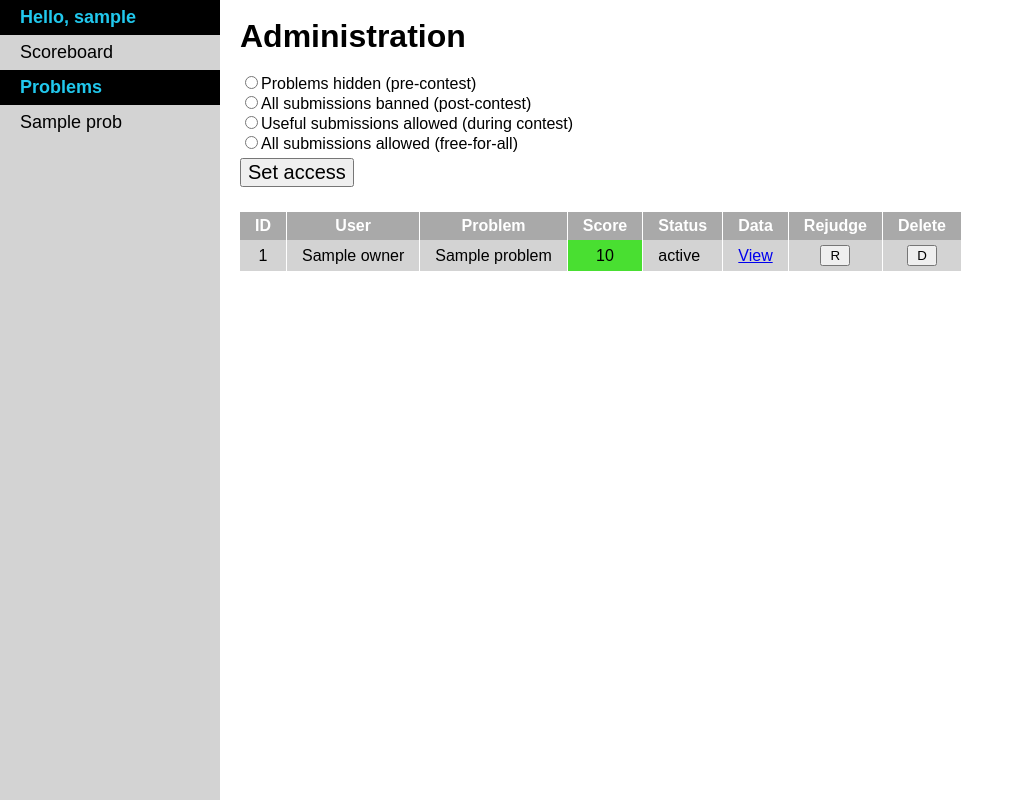
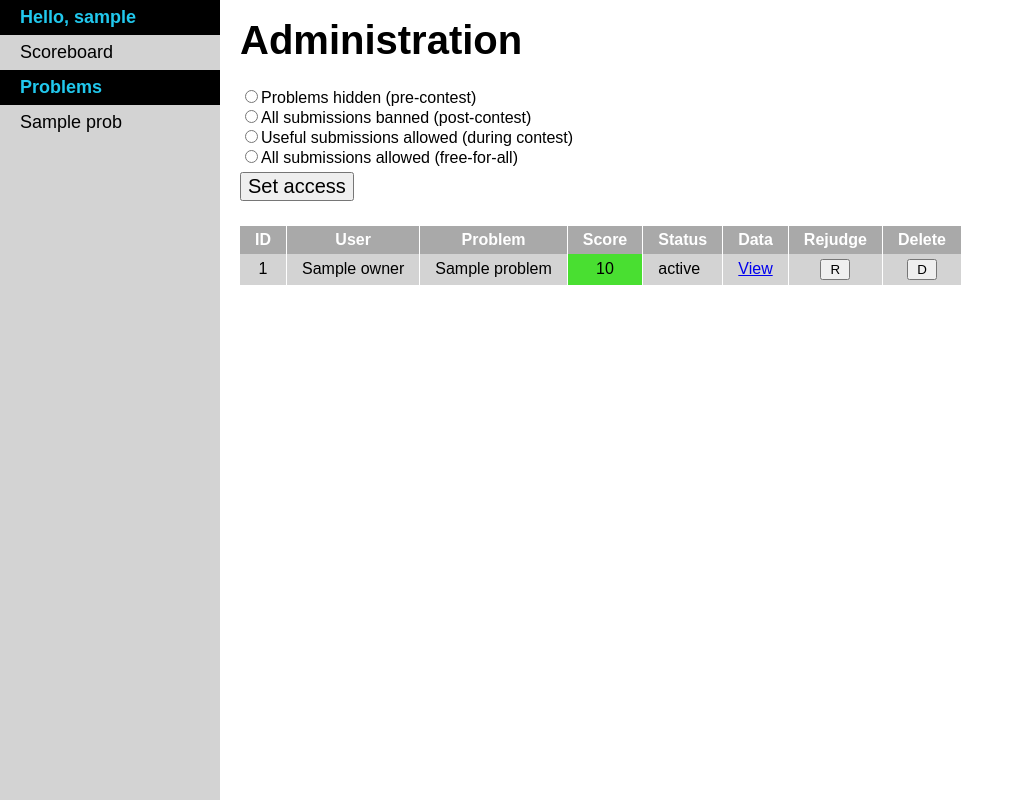
Before and after one commit to aioc/codebreaker, a Python web app: template templates/admin.j2 in a window 1280 px wide. Shown: the whole page, without its empty margins (0-1024 px from the left). Run offline with Jinja, Linux system fonts and the light colour scheme; the template is opened without the code that fills it: most values are stand-ins (such as "Sample title", 1, 10 or a date in 2020).

Commit message:
css shuffling

```diff
--- a/static/layout.css
+++ b/static/layout.css
@@ -1,5 +1,5 @@
 body {
-	font-family: sans-serif;
+	font-family: Arial, Helvetica, sans-serif;
 	margin: 0px;
 }
 
@@ -13,7 +13,7 @@ h1,h2,h3 {
 
 h1 {
     margin-top: 0;
-    font-size: 32px;
+    font-size: 40px;
 }
 
 h2 {
@@ -27,6 +27,7 @@ h3 {
 div.homepage {
 	text-align: center;
 	width: 100vw;
+    margin: 20px 0;
 }
 
 div.scoreboard {
```
